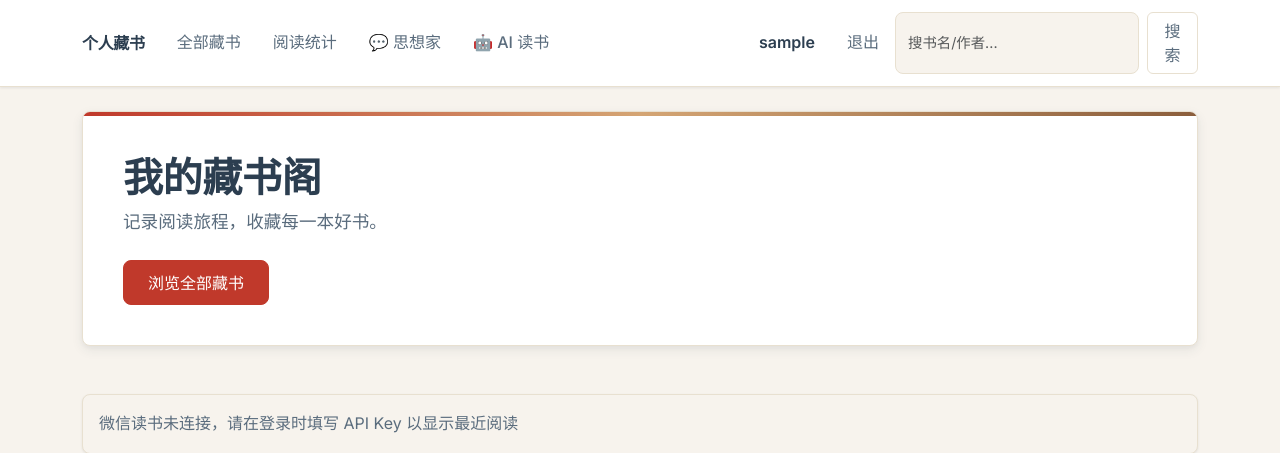
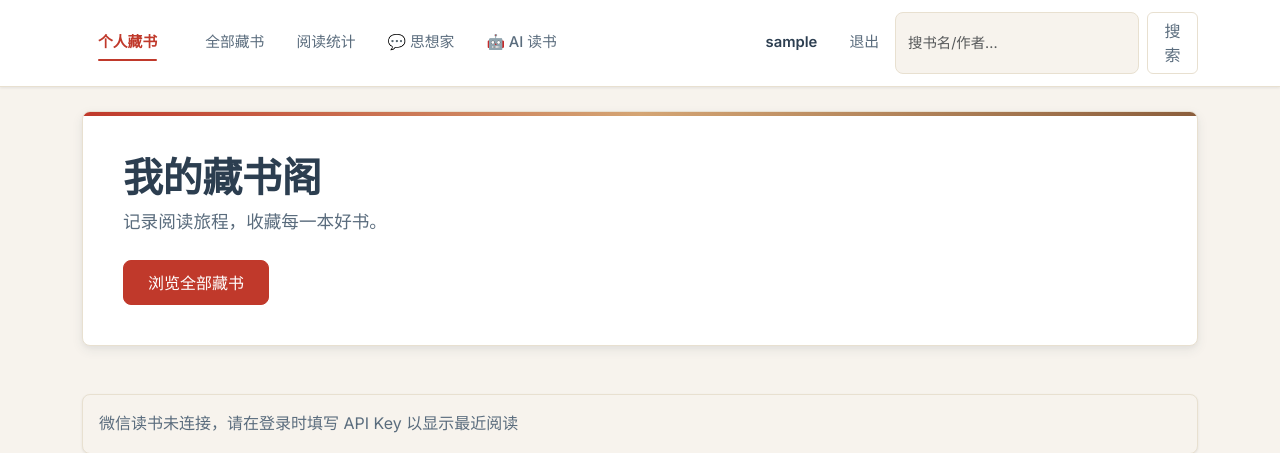
Before and after one commit to abdes6/book, a Flask app: page / in a window 1280 px wide. Shown: the top 453 px of the page. Run offline with Flask 3, Linux system fonts and the light colour scheme; the visitor is signed in with stand-in values (Sample User, id 1); some libraries are stand-ins or nearby versions.

Commit message:
feat: 导航栏五标题统一美化 — Book Spine 书脊风格
brand 与 nav-link 共享完全一致的 font-weight/font-size/color/padding/transition；删除 brand 独有 Playfair Display/700/ink/letter-spacing；brand 新增 active 高亮（home 页暖红+下划线）

```diff
--- a/app/static/css/custom.css
+++ b/app/static/css/custom.css
@@ -54,32 +54,27 @@ a:hover {
   box-shadow: var(--shadow-sm);
   padding: 0.75rem 0;
 }
-.navbar-custom .navbar-brand {
-  font-family: 'Playfair Display', Georgia, serif;
-  font-weight: 700;
-  font-size: 1rem;
-  color: var(--ink) !important;
-  letter-spacing: -0.02em;
-}
-.navbar-custom .navbar-brand:hover {
-  color: var(--leather) !important;
-}
+.navbar-custom .navbar-brand,
 .navbar-custom .nav-link {
+  font-weight: 500;
+  font-size: 0.925rem;
   color: var(--ink-light) !important;
-  font-weight: 500;
   padding: 0.5rem 1rem !important;
   border-radius: var(--radius-sm);
   transition: color var(--transition), background var(--transition);
 }
+.navbar-custom .navbar-brand:hover,
 .navbar-custom .nav-link:hover {
   color: var(--ink) !important;
   background: var(--cream);
 }
+.navbar-custom .navbar-brand.active,
 .navbar-custom .nav-link.active {
   color: var(--warm-accent) !important;
   font-weight: 600;
   position: relative;
 }
+.navbar-custom .navbar-brand.active::after,
 .navbar-custom .nav-link.active::after {
   content: '';
   position: absolute;
--- a/app/templates/base.html
+++ b/app/templates/base.html
@@ -13,7 +13,7 @@
 <body>
 <nav class="navbar navbar-expand-lg navbar-custom">
     <div class="container">
-        <a class="navbar-brand" href="{{ url_for('main.index') }}">个人藏书</a>
+        <a class="navbar-brand{% if request.endpoint == 'main.index' %} active{% endif %}" href="{{ url_for('main.index') }}">个人藏书</a>
         <button class="navbar-toggler" type="button" data-bs-toggle="collapse" data-bs-target="#nb">
             <span class="navbar-toggler-icon"></span>
         </button>
```
